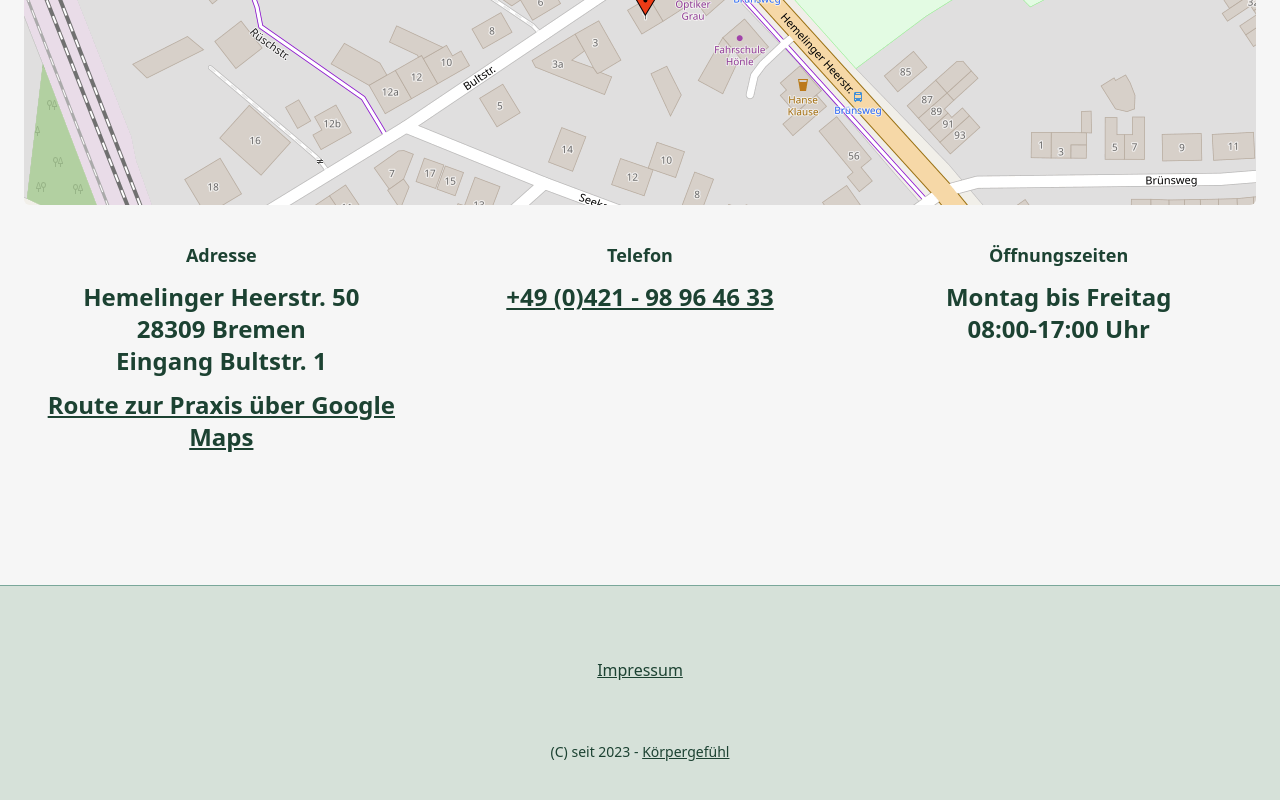
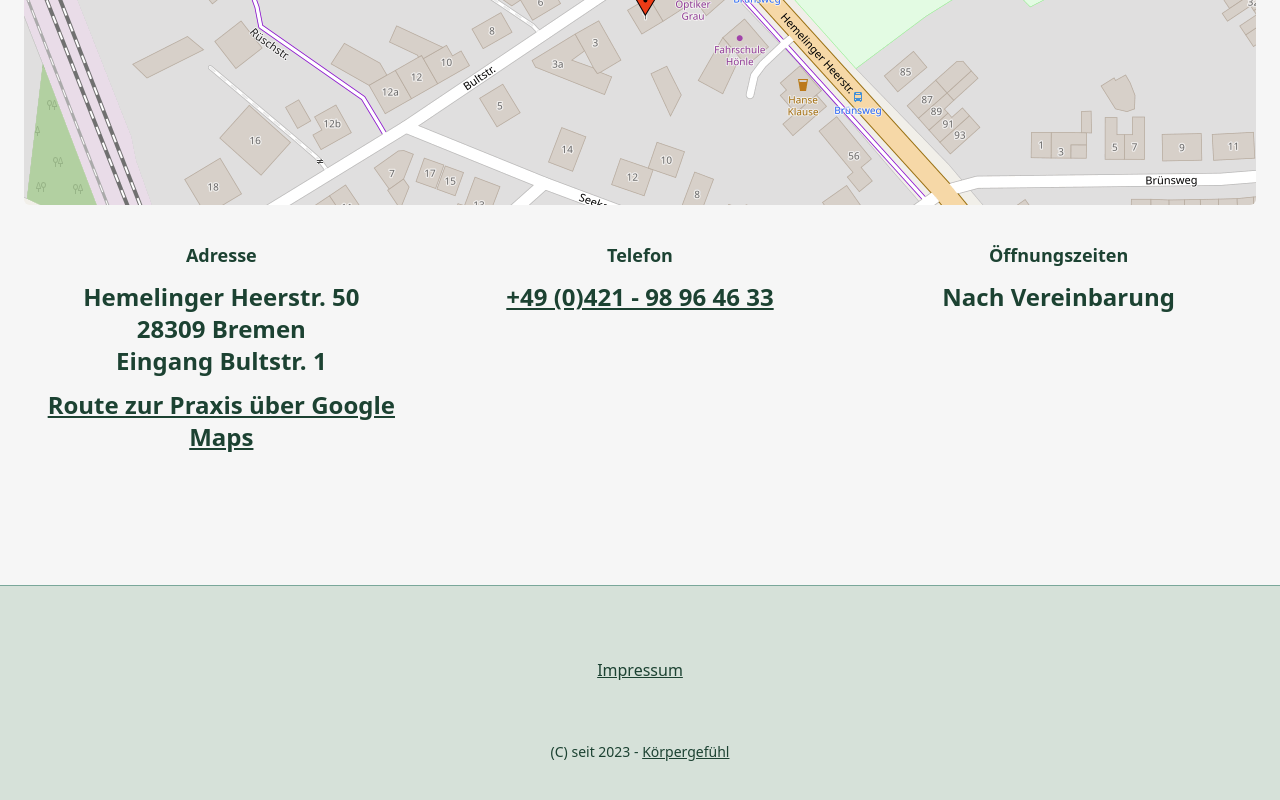
Before and after one commit to nep0muck/koerpergefuehl, an Astro site: page / in a window 1280 px wide. Shown: the part 2119-2919 px from the top of the page. Built offline with nearby package versions, Linux system fonts and the light colour scheme; Astro itself is replaced by a stand-in of ours.

Commit message:
Update Kontakt.astro
Öffnungszeiten angepasst

```diff
--- a/src/components/Kontakt.astro
+++ b/src/components/Kontakt.astro
@@ -36,8 +36,7 @@ const { href, title, body } = Astro.props;
             </div>
             <div>
                 <h3 class="text-lg pb-3 font-bold">Öffnungszeiten</h3>
-                <p>Montag bis Freitag</p>
-                <p>08:00-17:00 Uhr</p>
+                <p>Nach Vereinbarung</p>
             </div>
         </div>
     </div>
```
